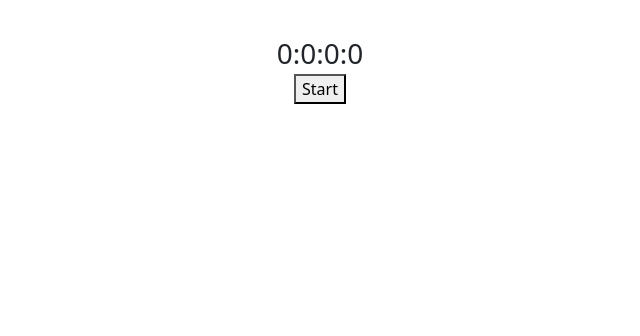
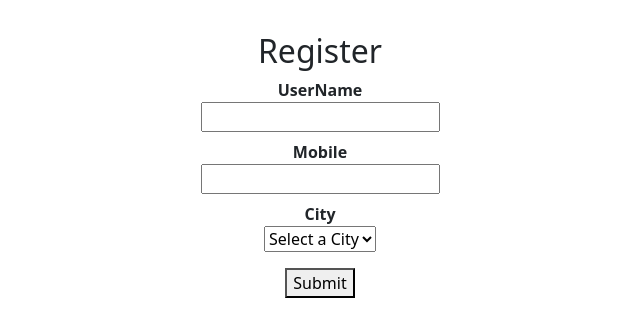
Before and after one commit to hussainm9/React_JS, a React (Vite) app: page / in a window 1280 px wide. Shown: the top 336 px of the page, without its empty margins (320-960 px from the left). Built offline with nearby package versions, Linux system fonts and the light colour scheme.

Commit message:
form without third party apps

```diff
--- /dev/null
+++ b/src/components/form-demo/form-demo.jsx
@@ -0,0 +1,53 @@
+//taking values from the form
+import { useState } from "react";
+export function FormDemo(){
+    const [userDetails,setUserDetails] = useState({UserName:'',Mobile:'',City:''})
+    function handleSubmit(e){
+        e.preventDefault()
+        alert('form submitted')
+        console.log(userDetails)
+
+    }
+    function handleNameChange(e){
+        setUserDetails({...userDetails,UserName:e.target.value})
+
+    }
+    function handleMobileChange(e){
+        setUserDetails({
+            Mobile:e.target.value,
+            UserName:userDetails.UserName,
+            City:userDetails.City
+        })
+
+    }
+    function handleCityChange(e){
+        setUserDetails({...userDetails,City:e.target.value})
+
+    }
+
+    return(
+        <div >
+            <h2>Register</h2>
+            <form onSubmit={handleSubmit}>
+            <dl>
+                <dt>UserName</dt>
+                <dd><input type="text" name="UserName" onChange={handleNameChange} /></dd>
+                <dt>Mobile</dt>
+                <dd><input type="text" name="Mobile" onChange={handleMobileChange} /></dd>
+                <dt>City</dt>
+                <dd>
+                    <select name="City" onChange={handleCityChange} >
+                        <option >Select a City</option>
+                        <option >Del</option>
+                        <option >Hyd</option>
+
+
+                    </select>
+                </dd>
+            </dl>
+            <button type="submit">Submit</button>
+            </form>
+        </div>
+    )
+
+}
--- a/src/main.jsx
+++ b/src/main.jsx
@@ -4,8 +4,9 @@ import '../node_modules/bootstrap/dist/css/bootstrap.css';
 import '../node_modules/bootstrap-icons/font/bootstrap-icons.css'
 import App from './App.jsx'
 import { EMICalculator } from './components/emi-calculator/emi-calculator.jsx';
-import Throttle from './components/throttle-demo.jsx';
+import Throttle from './components/throttle-demo/throttle-demo.jsx'
 import StopWatch from './components/stop-watch/stop-watch.jsx';
+import { FormDemo } from './components/form-demo/form-demo.jsx';
 createRoot(document.getElementById('root')).render(
-    <StopWatch />
+    <FormDemo/>
 )
```
